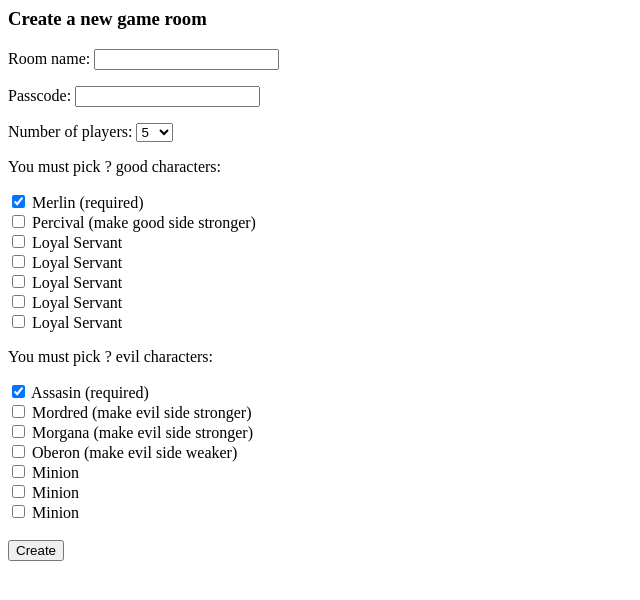
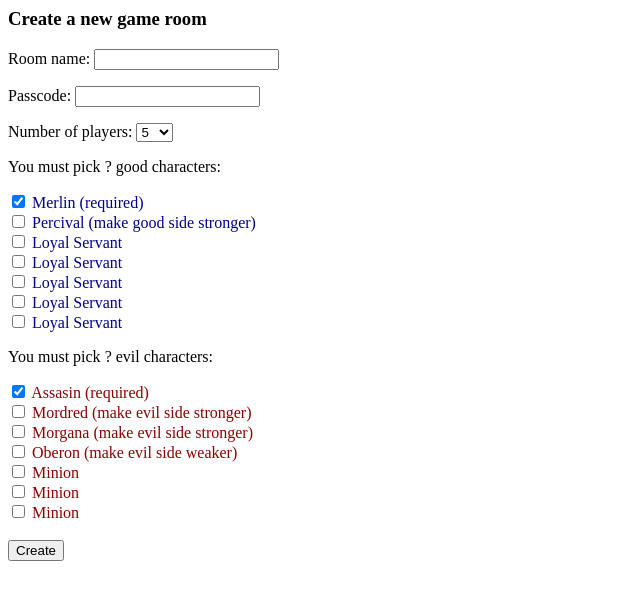
Before and after one commit to wang103/AvalonSetupHelper, a Django app: page /setup_helper/host/ in a window 1280 px wide. Shown: the top 600 px of the page, without its empty margins (0-640 px from the left). Run offline with Django 3.2, Linux system fonts and the light colour scheme.

Commit message:
Done with create room page

```diff
--- a/avalon/setup_helper/templates/setup_helper/host.html
+++ b/avalon/setup_helper/templates/setup_helper/host.html
@@ -1,3 +1,7 @@
+{% load static %}
+
+<link rel="stylesheet" type="text/css" href="{% static 'setup_helper/style.css' %}" />
+
 <h3>
 Create a new game room
 </h3>
@@ -34,24 +38,24 @@ Create a new game room
   <p>
     You must pick <span id="num_good">?</span> good characters:
   </p>
-  <input type="checkbox" name="characters[]" value="1" checked onclick="return false"> Merlin (required) <br>
-  <input type="checkbox" name="characters[]" value="2"> Percival (make good side stronger) <br>
-  <input type="checkbox" name="characters[]" value="3"> Loyal Servant <br>
-  <input type="checkbox" name="characters[]" value="4"> Loyal Servant <br>
-  <input type="checkbox" name="characters[]" value="5"> Loyal Servant <br>
-  <input type="checkbox" name="characters[]" value="6"> Loyal Servant <br>
-  <input type="checkbox" name="characters[]" value="7"> Loyal Servant <br>
+  <input type="checkbox" name="characters[]" value="1" checked onclick="return false"> <span class="good_side_text">Merlin (required)</span> <br>
+  <input type="checkbox" name="characters[]" value="2"> <span class="good_side_text">Percival (make good side stronger)</span> <br>
+  <input type="checkbox" name="characters[]" value="3"> <span class="good_side_text">Loyal Servant</span> <br>
+  <input type="checkbox" name="characters[]" value="4"> <span class="good_side_text">Loyal Servant</span> <br>
+  <input type="checkbox" name="characters[]" value="5"> <span class="good_side_text">Loyal Servant</span> <br>
+  <input type="checkbox" name="characters[]" value="6"> <span class="good_side_text">Loyal Servant</span> <br>
+  <input type="checkbox" name="characters[]" value="7"> <span class="good_side_text">Loyal Servant</span> <br>
 
   <p>
     You must pick <span id="num_evil">?</span> evil characters:
   </p>
-  <input type="checkbox" name="characters[]" value="8" checked onclick="return false"> Assasin (required) <br>
-  <input type="checkbox" name="characters[]" value="9"> Mordred (make evil side stronger) <br>
-  <input type="checkbox" name="characters[]" value="10"> Morgana (make evil side stronger) <br>
-  <input type="checkbox" name="characters[]" value="11"> Oberon (make evil side weaker) <br>
-  <input type="checkbox" name="characters[]" value="12"> Minion <br>
-  <input type="checkbox" name="characters[]" value="13"> Minion <br>
-  <input type="checkbox" name="characters[]" value="14"> Minion <br>
+  <input type="checkbox" name="characters[]" value="8" checked onclick="return false"> <span class="evil_side_text">Assasin (required)</span> <br>
+  <input type="checkbox" name="characters[]" value="9"> <span class="evil_side_text">Mordred (make evil side stronger)</span> <br>
+  <input type="checkbox" name="characters[]" value="10"> <span class="evil_side_text">Morgana (make evil side stronger)</span> <br>
+  <input type="checkbox" name="characters[]" value="11"> <span class="evil_side_text">Oberon (make evil side weaker)</span> <br>
+  <input type="checkbox" name="characters[]" value="12"> <span class="evil_side_text">Minion</span> <br>
+  <input type="checkbox" name="characters[]" value="13"> <span class="evil_side_text">Minion</span> <br>
+  <input type="checkbox" name="characters[]" value="14"> <span class="evil_side_text">Minion</span> <br>
 
   <br>
   <input type="submit" value="Create" />
```
